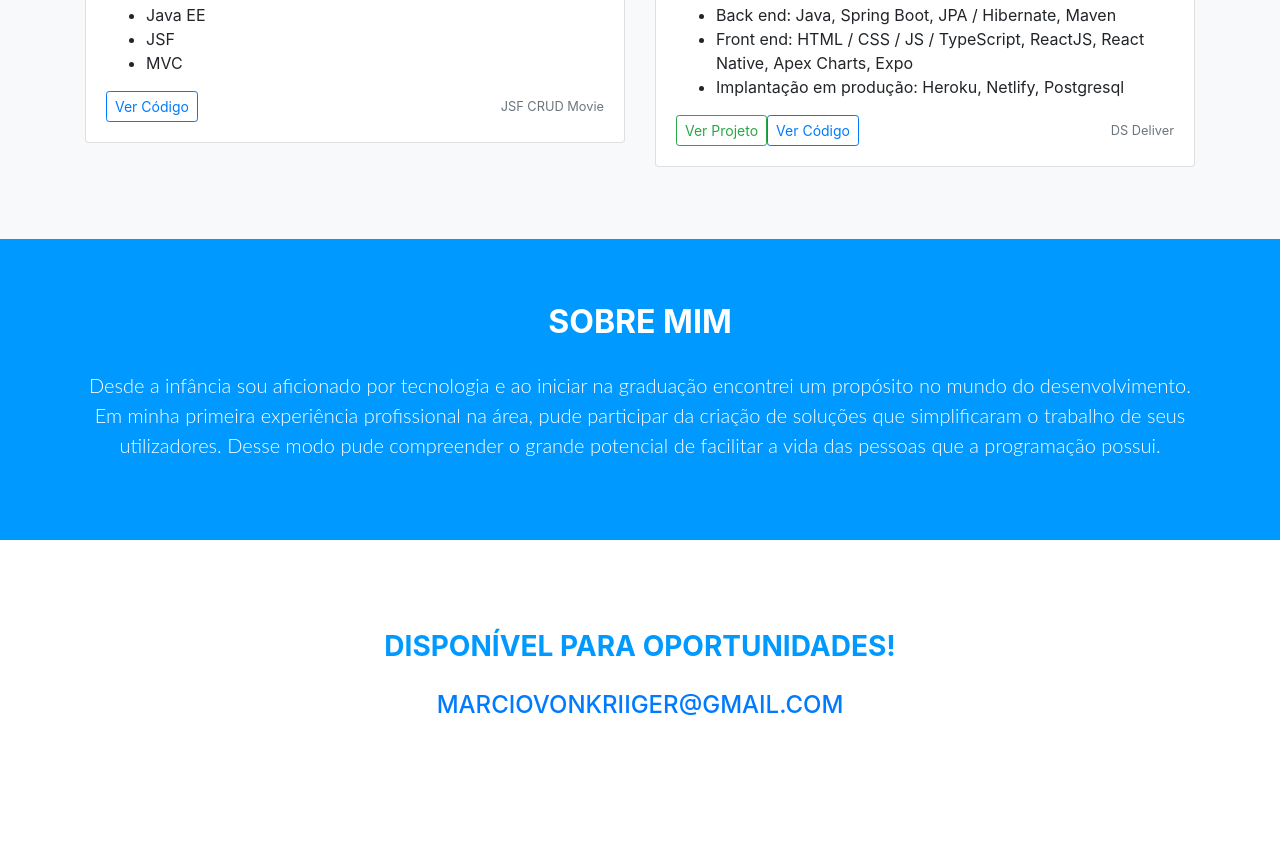
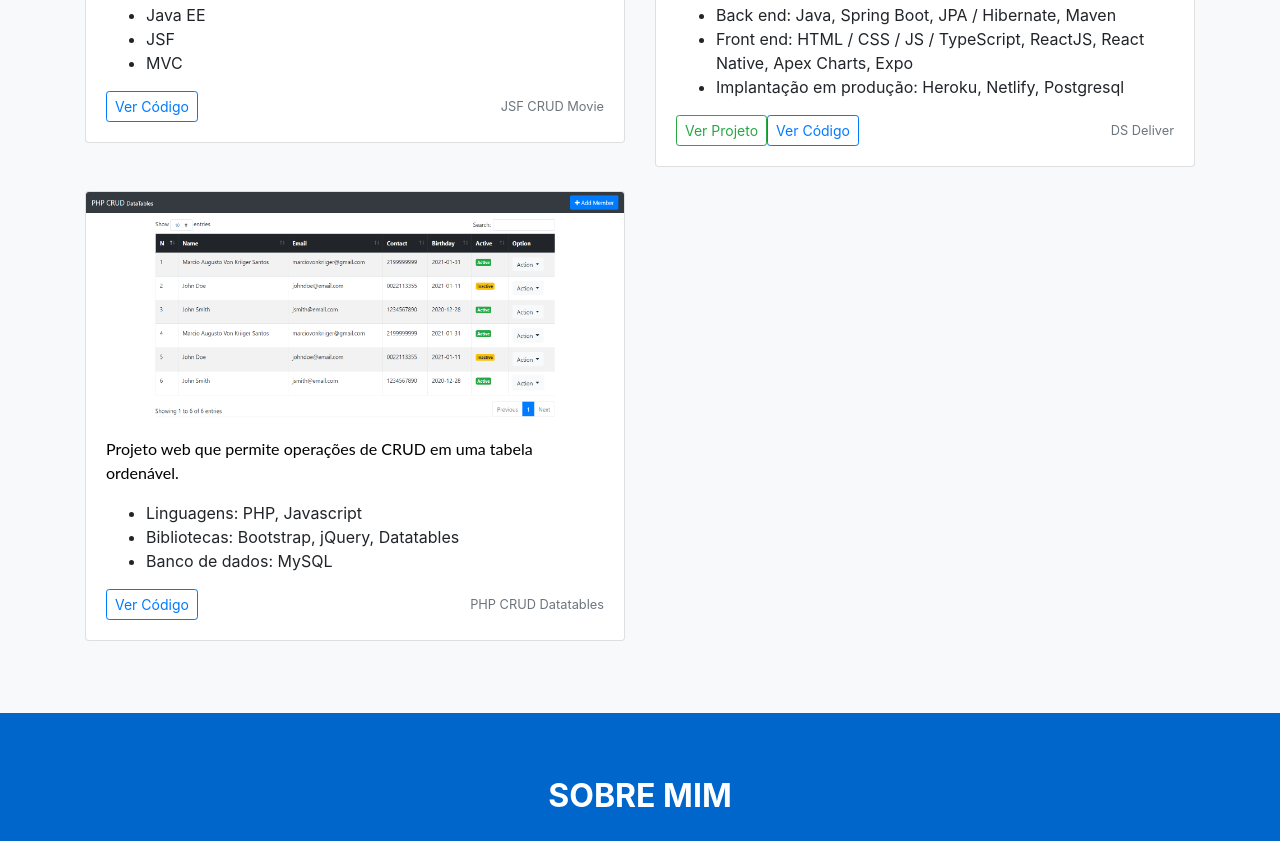
Before and after one commit to marciokriiger/marciokriiger.github.io, a plain HTML site: page index.html in a window 1280 px wide. Shown: the part 977-1818 px from the top of the page. Drawn offline with nearby package versions, Linux system fonts and the light colour scheme.

Commit message:
Adicionado PHP CRUD Databases

```diff
--- a/css/style.css
+++ b/css/style.css
@@ -23,7 +23,7 @@ p {
     padding-bottom: 20px;
     text-transform: uppercase;
     font-weight: 700;
-    color: #0099FF
+    color: #0066CC
 }
 
 .paragrafoBrancos {
@@ -49,7 +49,7 @@ p {
 }
 
 .corPrimaria {
-    background-color: #0099FF;
+    background-color: #0066CC;
 }
 
 .itemMenu {
--- a/index.html
+++ b/index.html
@@ -54,7 +54,7 @@
         <div class="container">
             <img src="images/perfil.jpg" class="foto-perfil" alt="Responsive image">
             <h1 class="textoBranco jumbotron-heading">Marcio Kriiger</h1>
-            <p class="textoBranco lead">Estagiário de Desenvolvimento
+            <p class="textoBranco lead">Desenvolvedor - Graduando em Sistemas para Internet
             </p>
             <p>
                 <a href="#contato" class="btn btn-dark my-2">Contato</a>
@@ -126,6 +126,31 @@
                         </div>
                     </div>
                 </div>
+                <div class="col-md-6">
+                    <div class="card mb-4 box-shadow grow">
+                        <img class="card-img-top"
+                            data-src="holder.js/100px225?theme=thumb&amp;bg=55595c&amp;fg=eceeef&amp;text=Thumbnail"
+                            alt="Thumbnail [100%x225]" src="/images/php_crud_databases.PNG" data-holder-rendered="true"
+                            style="height: 225px; width: 100%;max-width: 100%; display: block;">
+                        <div class="card-body">
+                            <p class="card-text">Projeto web que permite operações de CRUD em uma tabela ordenável.
+                            </p>
+                            <ul>
+                                <li>Linguagens: PHP, Javascript</li>
+                                <li>Bibliotecas: Bootstrap, jQuery, Datatables</li>
+                                <li>Banco de dados: MySQL</li>
+                            </ul>
+                            <div class="d-flex justify-content-between align-items-center">
+                                <div class="btn-group">
+                                    <a href="https://github.com/marciokriiger/php_crud_datatables" target="_blank"
+                                        rel="noopener noreferrer"><button type="button"
+                                            class="btn btn-sm btn-outline-primary">Ver Código</button></a>
+                                </div>
+                                <small class="text-muted">PHP CRUD Datatables</small>
+                            </div>
+                        </div>
+                    </div>
+                </div>
             </div>
         </div>
     </div>
```
Also changed, not shown: images/php_crud_databases.PNG (added).
